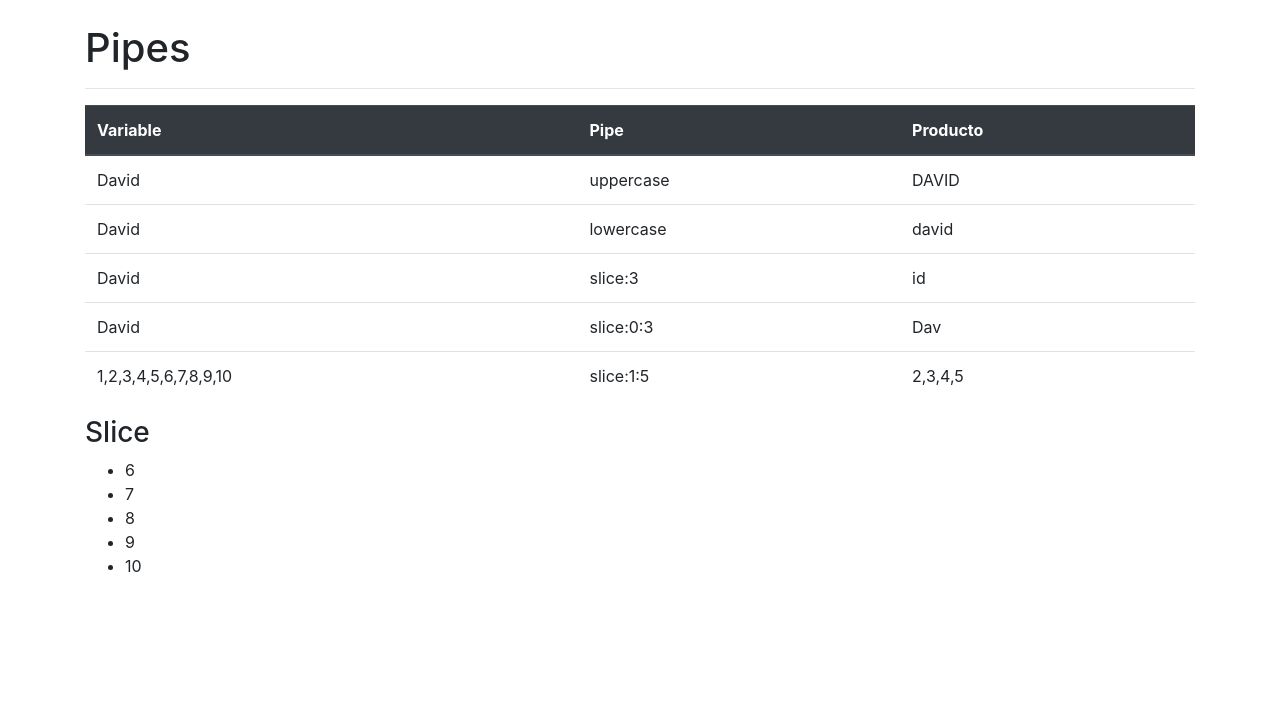
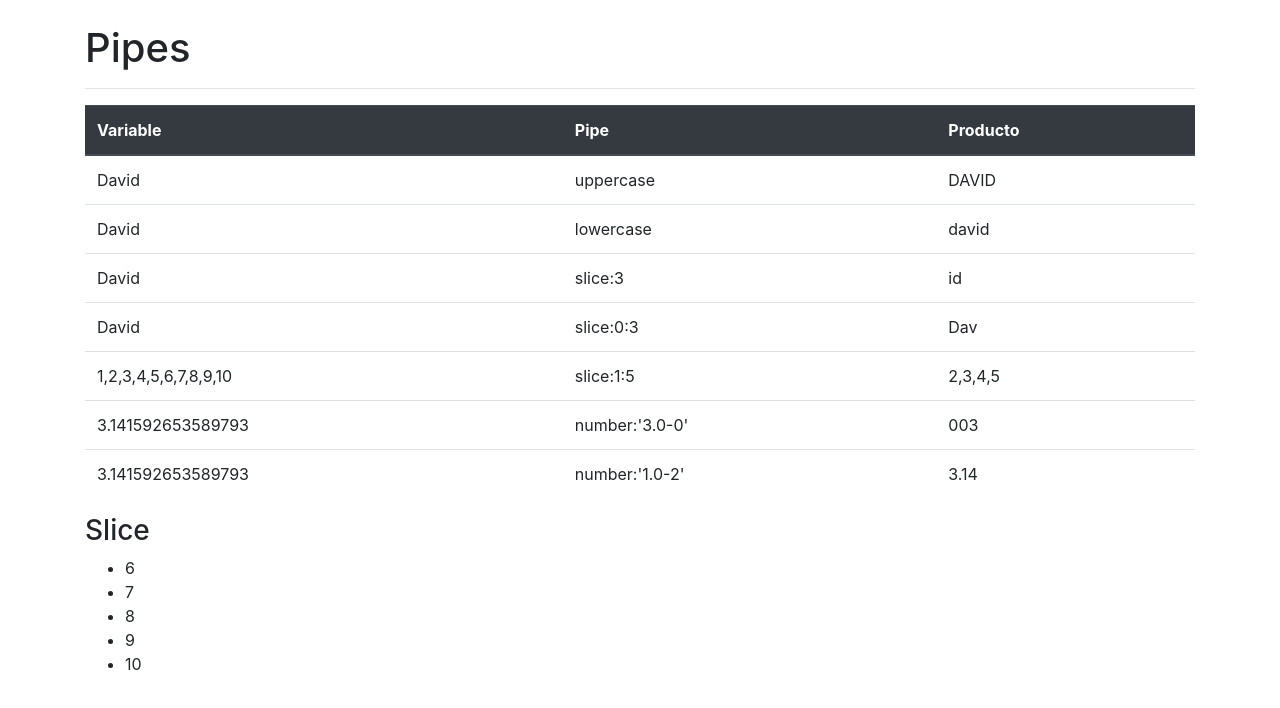
Before and after one commit to dtoledoz0207/App-Pipes, an Angular app: page / in a window 1280 px wide. Shown: the top 708 px of the page. Built offline with nearby package versions, Linux system fonts and the light colour scheme.

Commit message:
decimal-numberAdded

```diff
--- a/src/app/app.component.html
+++ b/src/app/app.component.html
@@ -42,6 +42,18 @@
         <td>{{arreglo | slice:1:5}}</td>
       </tr>
 
+      <tr>
+        <td>{{PI}}</td>
+        <td>number:'3.0-0'</td>
+        <td>{{PI | number:'3.0-0'}}</td>
+      </tr>
+
+      <tr>
+        <td>{{PI}}</td>
+        <td>number:'1.0-2'</td>
+        <td>{{PI | number:'1.0-2'}}</td>
+      </tr>
+
     </tbody>
   </table>
 
--- a/src/app/app.component.ts
+++ b/src/app/app.component.ts
@@ -11,4 +11,6 @@
 
   arreglo = [1,2,3,4,5,6,7,8,9,10];
 
+  PI:number = Math.PI;
+
 }
```
